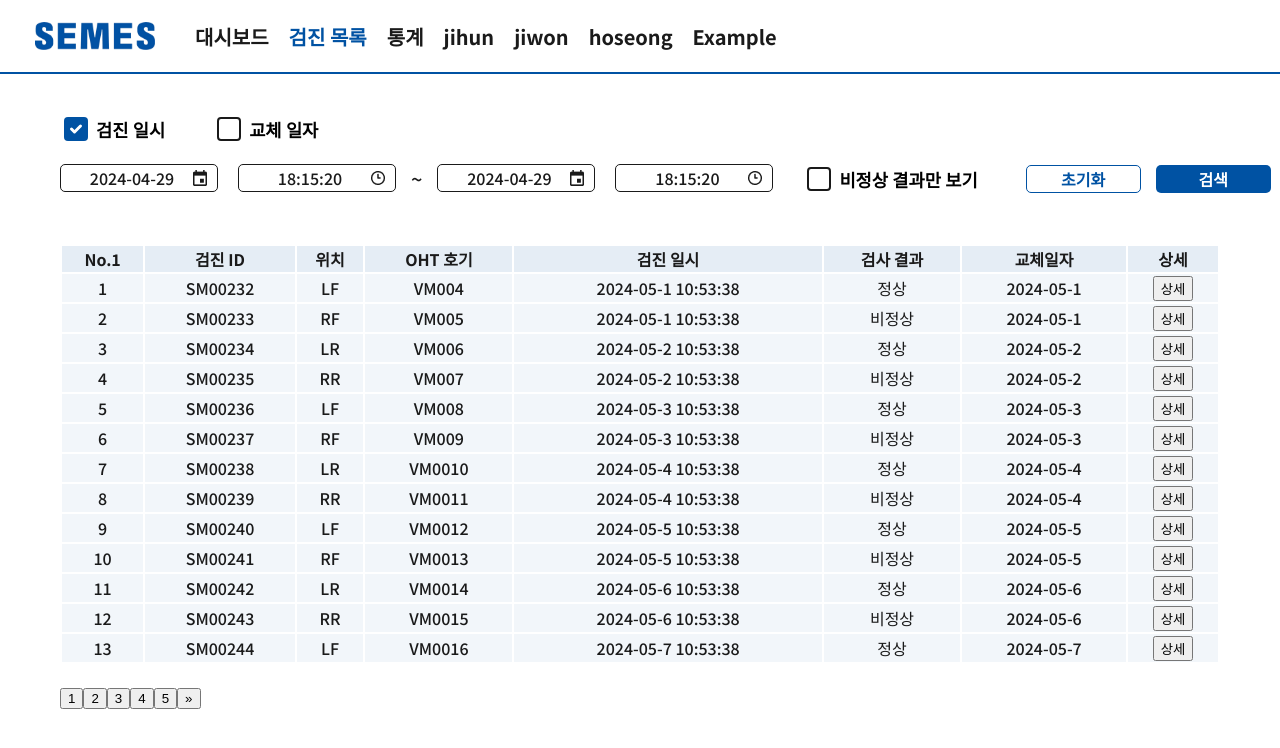
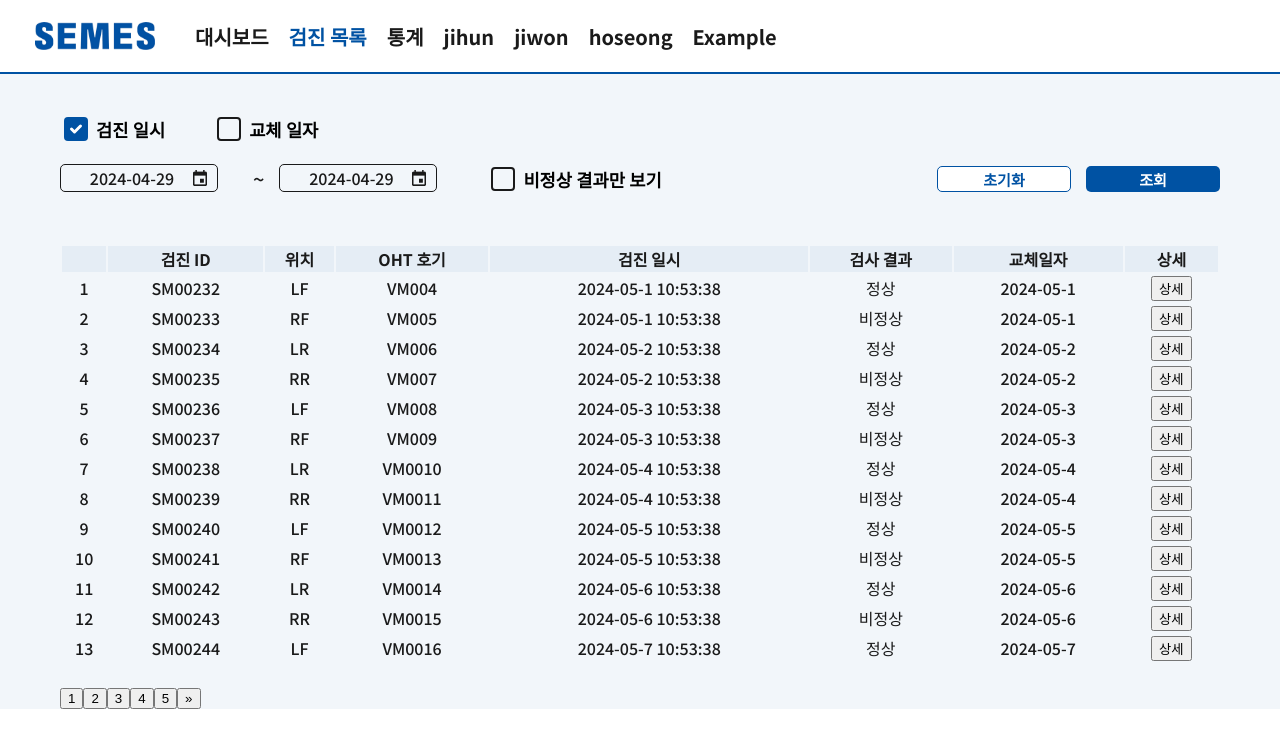
Before and after one commit to luke1546/Sebakwi, a React (Create React App) app in the folder Sebakwi-fe/: page /checkupwheels in a window 1280 px wide. Shown: the top 748 px of the page. Built offline with nearby package versions, Linux system fonts and the light colour scheme.

Commit message:
[style] 24.05.03 filter card 적용

```diff
--- /dev/null
+++ b/Sebakwi-fe/src/components/DropDownFilter/DropDownFilter.tsx
@@ -0,0 +1,23 @@
+import React from 'react';
+import * as Styled from './DropDownFilter_style';
+
+interface DropDownFilterProps {
+  title: string;
+  options: { value: string; label: string }[];
+}
+
+export default function DropDownFilter(props: DropDownFilterProps) {
+  const { title, options } = props;
+  return (
+    <Styled.DropDownWrapper>
+      <Styled.DropDownLabel>{title}</Styled.DropDownLabel>
+      <Styled.DropDownSelect>
+        {options.map((option) => (
+          <Styled.DropDownOption key={option.value} value={option.value}>
+            {option.label}
+          </Styled.DropDownOption>
+        ))}
+      </Styled.DropDownSelect>
+    </Styled.DropDownWrapper>
+  );
+}
--- /dev/null
+++ b/Sebakwi-fe/src/components/DropDownFilter/DropDownFilter_style.tsx
@@ -0,0 +1,35 @@
+import styled from 'styled-components';
+import { Noto_Sans_KR, PALETTE } from 'styles';
+
+export const DropDownWrapper = styled.div`
+  width: 240px;
+  height: 26px;
+  display: flex;
+`;
+
+export const DropDownLabel = styled.label`
+  margin-right: 14px;
+  color: ${PALETTE.MAIN_BLUE};
+  font-size: 17px;
+  font-family: ${Noto_Sans_KR.bold.variable};
+  font-weight: ${Noto_Sans_KR.bold.weight};
+`;
+
+export const DropDownSelect = styled.select`
+  width: 134px;
+  height: 26px;
+  background-color: white;
+  border-radius: 3px;
+  border: 1px solid ${PALETTE.MAIN_BLUE};
+  color: ${PALETTE.MAIN_BLACK};
+  font-size: 15px;
+  font-family: ${Noto_Sans_KR.medium.variable};
+  font-weight: ${Noto_Sans_KR.medium.weight};
+`;
+
+export const DropDownOption = styled.option`
+  color: ${PALETTE.MAIN_BLACK};
+  font-size: 15px;
+  font-family: ${Noto_Sans_KR.medium.variable};
+  font-weight: ${Noto_Sans_KR.medium.weight};
+`;
--- a/Sebakwi-fe/src/components/MainHeader/MainHeader_style.tsx
+++ b/Sebakwi-fe/src/components/MainHeader/MainHeader_style.tsx
@@ -24,14 +24,14 @@ export const LogoWrapper = styled.div`
 `;
 
 export const StyledLink = styled(({ isActive, ...rest }: StyledLinkProps) => <Link {...rest} />)`
-  color: ${({ isActive }) => isActive ? PALETTE.MAIN_BLUE : PALETTE.MAIN_BLACK};
+  color: ${({ isActive }) => (isActive ? PALETTE.MAIN_BLUE : PALETTE.MAIN_BLACK)};
   margin-right: 20px;
   text-decoration: none;
   font-size: 1.25rem;
   font-weight: ${Noto_Sans_KR.bold.weight};
 
   &:hover {
-    color: ${PALETTE.LIGHT_BLUE};
+    color: ${PALETTE.MAIN_BLUE};
   }
 
   &:active {
--- a/Sebakwi-fe/src/components/index.tsx
+++ b/Sebakwi-fe/src/components/index.tsx
@@ -1,5 +1,7 @@
 import MainHeader from './MainHeader/MainHeader';
 import BaseButton from './BaseButton/BaseButton';
 import CheckBox from './CheckBox/ChexkBox';
+import DropDownFilter from './DropDownFilter/DropDownFilter';
+import Card from './Card/Card';
 
-export { MainHeader, BaseButton, CheckBox };
+export { MainHeader, BaseButton, CheckBox, DropDownFilter, Card };
--- a/Sebakwi-fe/src/pages/CheckUpWheels/CheckUpWheels_style.tsx
+++ b/Sebakwi-fe/src/pages/CheckUpWheels/CheckUpWheels_style.tsx
@@ -1,4 +1,5 @@
 import styled from 'styled-components';
+import { PALETTE } from 'styles';
 
 export const Wrapper = styled.div`
   display: flex;
@@ -6,4 +7,5 @@ export const Wrapper = styled.div`
   justify-content: center;
   height: calc(100% - 72px);
   padding: 40px 60px 0px 60px;
+  background-color: ${PALETTE.LIGHT_BLUE};
 `;
--- a/Sebakwi-fe/src/pages/CheckUpWheels/FilterSection/FilterSection.tsx
+++ b/Sebakwi-fe/src/pages/CheckUpWheels/FilterSection/FilterSection.tsx
@@ -41,12 +41,6 @@ export default function FilterSection() {
               <img src="/images/calender.png" alt="123" width={14} height={16} />
             </Styled.DatePickerContainer>
 
-            <Styled.TimePickerContainer>
-              <Styled.TimePickerInputWrapper>
-                <p>18:15:20</p>
-              </Styled.TimePickerInputWrapper>
-              <img src="/images/clock.png" alt="123" width={14} height={14} />
-            </Styled.TimePickerContainer>
             <Styled.RangeWrapper>
               <p>~</p>
             </Styled.RangeWrapper>
@@ -56,13 +50,6 @@ export default function FilterSection() {
               </Styled.DatePickerInputWrapper>
               <img src="/images/calender.png" alt="123" width={14} height={16} />
             </Styled.DatePickerContainer>
-
-            <Styled.TimePickerContainer>
-              <Styled.TimePickerInputWrapper>
-                <p>18:15:20</p>
-              </Styled.TimePickerInputWrapper>
-              <img src="/images/clock.png" alt="123" width={14} height={14} />
-            </Styled.TimePickerContainer>
           </Styled.DateTimePickerWrapper>
           <Styled.CheckBoxWrapper>
             <CheckBox
@@ -77,7 +64,7 @@ export default function FilterSection() {
             <Styled.ResetButtonText>초기화</Styled.ResetButtonText>
           </Styled.ResetButton>
           <Styled.SearchButton type="button">
-            <Styled.SearchButtonText>검색</Styled.SearchButtonText>
+            <Styled.SearchButtonText>조회</Styled.SearchButtonText>
           </Styled.SearchButton>
         </Styled.RightContentWrapper>
       </Styled.SearchWrapper>
--- a/Sebakwi-fe/src/pages/CheckUpWheels/FilterSection/FilterSection_style.tsx
+++ b/Sebakwi-fe/src/pages/CheckUpWheels/FilterSection/FilterSection_style.tsx
@@ -102,8 +102,8 @@ export const ButtonWrapper = styled.div`
 `;
 
 export const ResetButton = styled(BaseButton)`
-  width: 115px;
-  height: 27.6px;
+  width: 134px;
+  height: 26px;
   border: 1px solid ${PALETTE.MAIN_BLUE};
   background-color: white;
   margin-right: 15px;
@@ -111,23 +111,23 @@ export const ResetButton = styled(BaseButton)`
 
 export const ResetButtonText = styled.p`
   margin: 0px;
-  font-size: 16px;
-  font-family: ${Noto_Sans_KR.semiBold.variable};
-  font-weight: ${Noto_Sans_KR.semiBold.weight};
+  font-size: 15px;
+  font-family: ${Noto_Sans_KR.bold.variable};
+  font-weight: ${Noto_Sans_KR.bold.weight};
   color: ${PALETTE.MAIN_BLUE};
 `;
 
 export const SearchButton = styled(BaseButton)`
-  width: 115px;
-  height: 27.6px;
+  width: 134px;
+  height: 26px;
   color: ${PALETTE.MAIN_BLUE};
 `;
 
 export const SearchButtonText = styled.p`
   margin: 0px;
-  font-size: 16px;
-  font-family: ${Noto_Sans_KR.semiBold.variable};
-  font-weight: ${Noto_Sans_KR.semiBold.weight};
+  font-size: 15px;
+  font-family: ${Noto_Sans_KR.bold.variable};
+  font-weight: ${Noto_Sans_KR.bold.weight};
   color: white;
 `;
 
--- a/Sebakwi-fe/src/pages/CheckUpWheels/TableSection/TableSection.tsx
+++ b/Sebakwi-fe/src/pages/CheckUpWheels/TableSection/TableSection.tsx
@@ -48,7 +48,7 @@ export default function TableSection() {
     <>
       <table>
         <Styled.AttributesRow>
-          <Styled.AttributesTitle>No.1</Styled.AttributesTitle>
+          <Styled.AttributesTitle></Styled.AttributesTitle>
           <Styled.AttributesTitle>검진 ID</Styled.AttributesTitle>
           <Styled.AttributesTitle>위치</Styled.AttributesTitle>
           <Styled.AttributesTitle>OHT 호기</Styled.AttributesTitle>
--- a/Sebakwi-fe/src/pages/Jihun/Jihun.tsx
+++ b/Sebakwi-fe/src/pages/Jihun/Jihun.tsx
@@ -1,19 +1,15 @@
 import React from 'react';
-import * as Comp from 'components'
+import * as Comp from 'components';
 import * as Styled from './Jihun_style';
 
 export default function JihunPage() {
+  const dateTypes = [
+    { label: '검진 날짜', value: 'creation' },
+    { label: '교체 날짜', value: 'modification' },
+  ];
   return (
     <>
-      <Styled.Title>지훈이 페이지</Styled.Title>
-      <Styled.CustomButton
-        type="button"
-        onClick={() => {
-          console.log('바보');
-        }}
-      >
-        오지훈
-      </Styled.CustomButton>
+      <Comp.DropDownFilter title="날짜 유형" options={dateTypes} />
     </>
   );
 }
```
